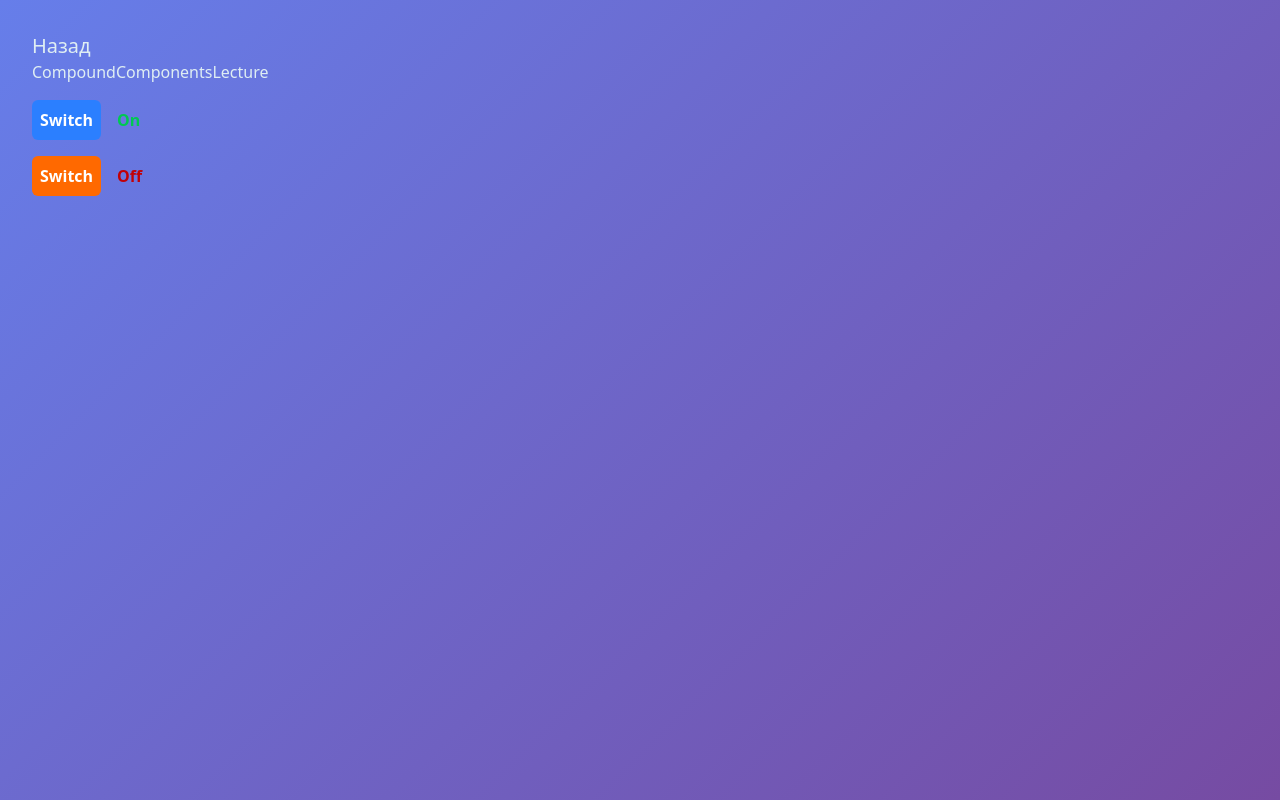
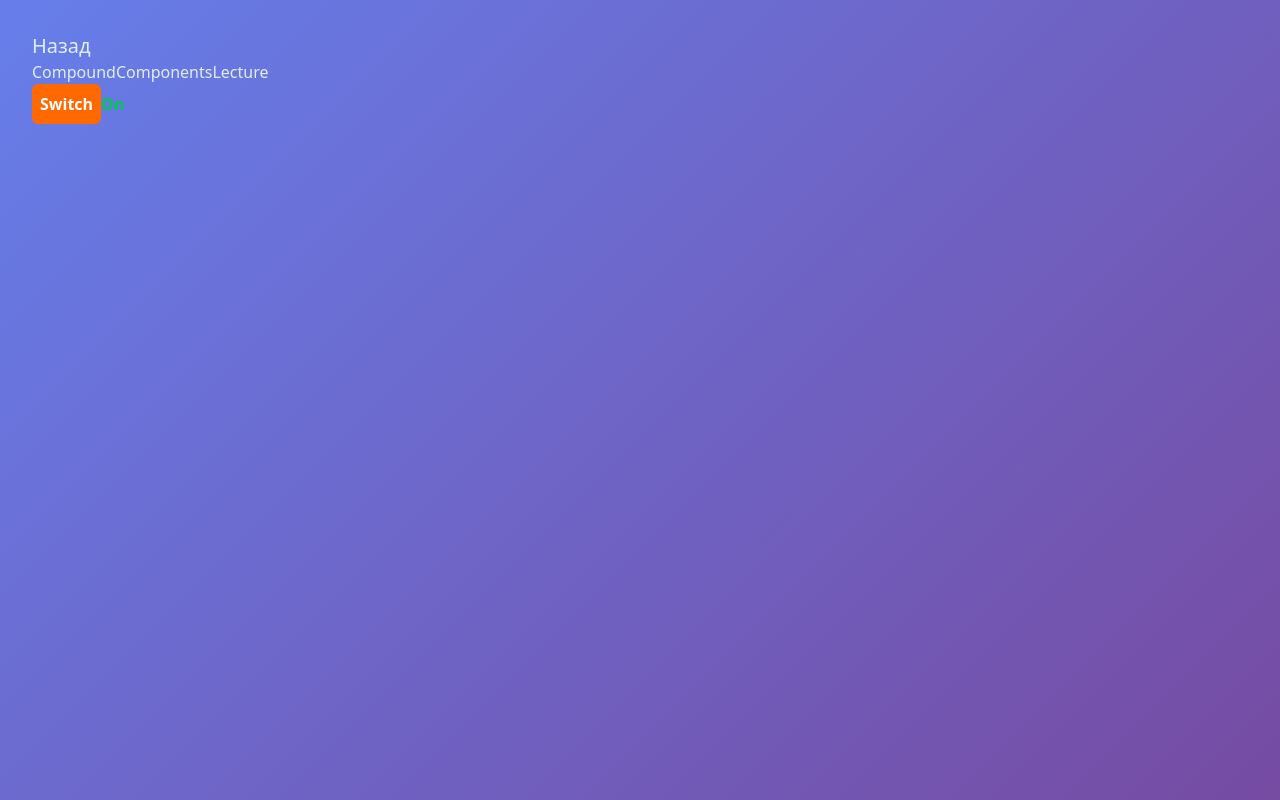
Before and after one commit to nikzalevskii/repetition, a Next.js app: page /lectures/1 in a window 1280 px wide. Both pictures are taken after a click on the button "Switch". Built offline with nearby package versions, Linux system fonts and the light colour scheme.

Commit message:
added useCallback and useMemo for stable links

```diff
--- a/src/app/patterns/compound/CompoundComponent/index.tsx
+++ b/src/app/patterns/compound/CompoundComponent/index.tsx
@@ -1,12 +1,19 @@
-"use client";
+'use client'
 
-import { Toggle, ToggleWithNewButton } from "@/app/patterns/compound/Toggle";
+import {
+  Toggle,
+  ToggleCompound,
+  ToggleWithNewButton,
+} from '@/app/patterns/compound/Toggle'
 
 export default function CompoundComponent() {
   return (
     <div>
-      <Toggle initialValue={false} />
-      <ToggleWithNewButton initialValue={false} />
+      <ToggleCompound initialValue={false}>
+        <ToggleCompound.Switch />
+        <ToggleCompound.On />
+        <ToggleCompound.Off />
+      </ToggleCompound>
     </div>
-  );
+  )
 }
--- a/src/app/patterns/compound/Toggle/index.tsx
+++ b/src/app/patterns/compound/Toggle/index.tsx
@@ -1,11 +1,17 @@
-import { useState } from "react";
+import {
+  createContext,
+  useCallback,
+  useContext,
+  useMemo,
+  useState,
+} from 'react'
 
 interface Props {
-  initialValue?: boolean;
+  initialValue?: boolean
 }
 
 export const Toggle = ({ initialValue = false }: Props) => {
-  const [isOn, setIsOn] = useState(initialValue);
+  const [isOn, setIsOn] = useState(initialValue)
 
   return (
     <div className="flex gap-4 items-center mt-4">
@@ -18,11 +24,11 @@ export const Toggle = ({ initialValue = false }: Props) => {
       {isOn && <span className="text-green-500 font-bold">On</span>}
       {!isOn && <span className="text-red-700 font-bold">Off</span>}
     </div>
-  );
-};
+  )
+}
 
 export const ToggleWithNewButton = ({ initialValue = false }: Props) => {
-  const [isOn, setIsOn] = useState(initialValue);
+  const [isOn, setIsOn] = useState(initialValue)
 
   return (
     <div className="flex gap-4 items-center mt-4">
@@ -35,7 +41,69 @@ export const ToggleWithNewButton = ({ initialValue = false }: Props) => {
       {isOn && <span className="text-green-500 font-bold">On</span>}
       {!isOn && <span className="text-red-700 font-bold">Off</span>}
     </div>
-  );
-};
+  )
+}
 
-const CompoundToggle = () => {};
+interface ToggleContextProps {
+  isOn: boolean
+  toggle: () => void
+}
+
+const ToggleContext = createContext<ToggleContextProps | undefined>(undefined)
+
+const useToggle = () => {
+  const context = useContext(ToggleContext)
+  if (!context) {
+    throw new Error('useToggle must be used within a ToggleCompound')
+  }
+  return context
+}
+
+interface ToggleCompoundProps {
+  children: React.ReactNode
+  initialValue?: boolean
+}
+
+export const ToggleCompound = ({
+  children,
+  initialValue = false,
+}: ToggleCompoundProps) => {
+  const [isOn, setIsOn] = useState(initialValue)
+
+  const toggle = useCallback(() => {
+    setIsOn((prev: boolean) => !prev)
+  }, [])
+
+  const value = useMemo(
+    () => ({
+      isOn,
+      toggle,
+    }),
+    [isOn, toggle]
+  )
+  return (
+    <ToggleContext.Provider value={value}>{children}</ToggleContext.Provider>
+  )
+}
+
+ToggleCompound.On = () => {
+  const { isOn } = useToggle()
+  return isOn ? <span className="text-green-500 font-bold">On</span> : null
+}
+
+ToggleCompound.Off = () => {
+  const { isOn } = useToggle()
+  return !isOn ? <span className="text-red-700 font-bold">Off</span> : null
+}
+
+ToggleCompound.Switch = () => {
+  const { toggle } = useToggle()
+  return (
+    <button
+      onClick={toggle}
+      className="bg-orange-500 text-white p-2 rounded-md cursor-pointer font-bold "
+    >
+      Switch
+    </button>
+  )
+}
```
